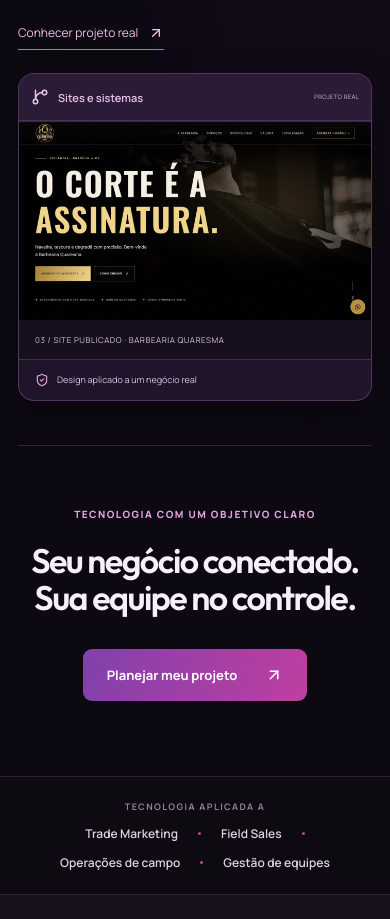
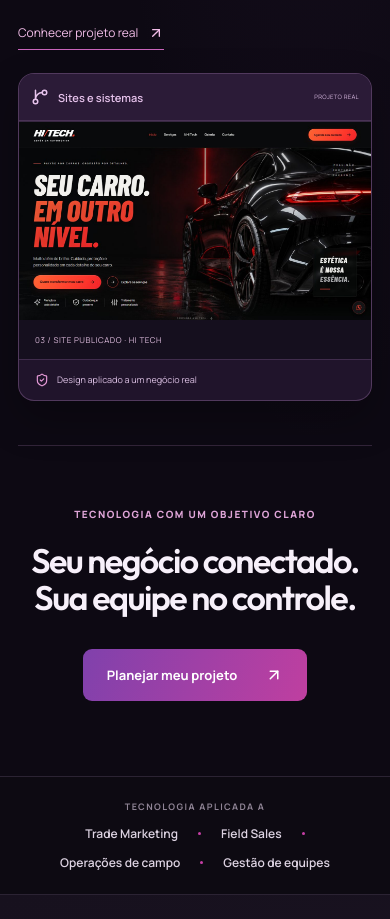
Before and after one commit to wuniflow-creator/wuniflow-landing, a React (Vite) app: page / in a window 390 px wide. Shown: the part 3060-3979 px from the top of the page. Built offline with nearby package versions, Linux system fonts and the light colour scheme.

Commit message:
feat(showcase): highlight HI TECH real site in desktop and mobile solutions chapter

```diff
--- a/src/components/ui/dimensional-workflow-hero.tsx
+++ b/src/components/ui/dimensional-workflow-hero.tsx
@@ -15,7 +15,7 @@ const defaultContent:ScrollExperienceContent = {
  chapters:[
  {name:'Atendimento com IA',tag:'01 / CONVERSAS QUE AVANÇAM',title:'Respostas úteis. Pessoas quando importa.',description:'Um assistente orientado pelas informações do seu negócio, com um caminho claro para sua equipe assumir o atendimento.',steps:['Cliente envia uma mensagem','IA consulta informações aprovadas','Responde ou encaminha para uma pessoa'],nodes:[{label:'Mensagem',caption:'CLIENTE',icon:MessageSquare,x:3,y:38},{label:'Assistente IA',caption:'SUA BASE DE CONHECIMENTO',icon:Bot,x:34,y:38},{label:'Resposta',caption:'ORIENTAÇÃO',icon:Check,x:69,y:14},{label:'Sua equipe',caption:'ATENDIMENTO HUMANO',icon:UserRound,x:69,y:64}],edges:[[0,1],[1,2],[1,3]]},
  {name:'Automação integrada',tag:'02 / MENOS ETAPAS MANUAIS',title:'Uma solicitação. Os próximos passos conectados.',description:'Conectamos formulários, CRM e notificações, respeitando validações, responsáveis e regras da sua operação.',steps:['Recebe o formulário ou solicitação','Valida campos e regras do processo','Atualiza o CRM e avisa o responsável'],nodes:[{label:'Solicitação',caption:'FORMULÁRIO OU E-MAIL',icon:Mail,x:3,y:20},{label:'Validação',caption:'REGRAS DO NEGÓCIO',icon:ShieldCheck,x:34,y:20},{label:'CRM',caption:'REGISTRO ORGANIZADO',icon:Database,x:69,y:20},{label:'Notificação',caption:'EQUIPE INFORMADA',icon:Bell,x:34,y:68}],edges:[[0,1],[1,2],[1,3]]},
- {name:'Sites e sistemas',tag:'03 / DA ESTRUTURA À EXPERIÊNCIA',title:'Sua ideia ganha forma. E entra em operação.',description:'Planejamento, desenvolvimento e design conectados para entregar uma experiência que representa o seu negócio.',steps:['Definimos estrutura e objetivos','Construímos recursos e integrações','Validamos a experiência antes de publicar'],image:'/assets/portfolio-barbearia-quaresma.jpg',imageAlt:'Captura real do site Barbearia Quaresma',site:'https://barbearia-quaresma.vercel.app/'}]
+ {name:'Sites e sistemas',tag:'03 / DA ESTRUTURA À EXPERIÊNCIA',title:'Sua ideia ganha forma. E entra em operação.',description:'Planejamento, desenvolvimento e design conectados para entregar uma experiência que representa o seu negócio.',steps:['Definimos estrutura e objetivos','Construímos recursos e integrações','Validamos a experiência antes de publicar'],image:'/assets/portfolio-hi-tech.jpg',imageAlt:'Captura real da landing page HI TECH para estética automotiva',site:'https://hi-tech-alpha.vercel.app'}]
 };
 function Diagram({chapter,index}:{chapter:Chapter;index:number}) {
  return <div className="dw-panel" aria-hidden="true">
@@ -27,7 +27,7 @@ function Diagram({chapter,index}:{chapter:Chapter;index:number}) {
   </div>:<div className="dw-build">
    <div className="dw-build-scene dw-plan"><small>01 / PLANEJAMENTO</small><h3>O projeto começa pelo objetivo.</h3>{chapter.steps.map((s,i)=><div key={s}><span>0{i+1}</span>{s}<Check size={16}/></div>)}</div>
    <div className="dw-build-scene dw-code"><small>02 / DESENVOLVIMENTO · EXEMPLO ILUSTRATIVO</small><pre>{`type Projeto = {\n  objetivo: string;\n  recursos: Recurso[];\n  integracoes: Integracao[];\n};\n\n// Cada etapa conecta design,\n// regras e experiência.\n\nexport function Experiencia() {\n  return <ProjetoSobMedida />;\n}`}</pre></div>
-   <div className="dw-build-scene dw-finished"><img src={chapter.image} alt={chapter.imageAlt} width="1366" height="768" loading="lazy"/><span>03 / SITE PUBLICADO · BARBEARIA QUARESMA</span></div>
+   <div className="dw-build-scene dw-finished"><img src={chapter.image} alt={chapter.imageAlt} width="1366" height="768" loading="lazy"/><span>03 / SITE PUBLICADO · HI TECH</span></div>
   </div>}
   <div className="dw-panel-footer"><ShieldCheck size={14}/>{chapter.image?'Design aplicado a um negócio real':'Regras claras · Atendimento humano quando necessário'}</div>
  </div>;
```
